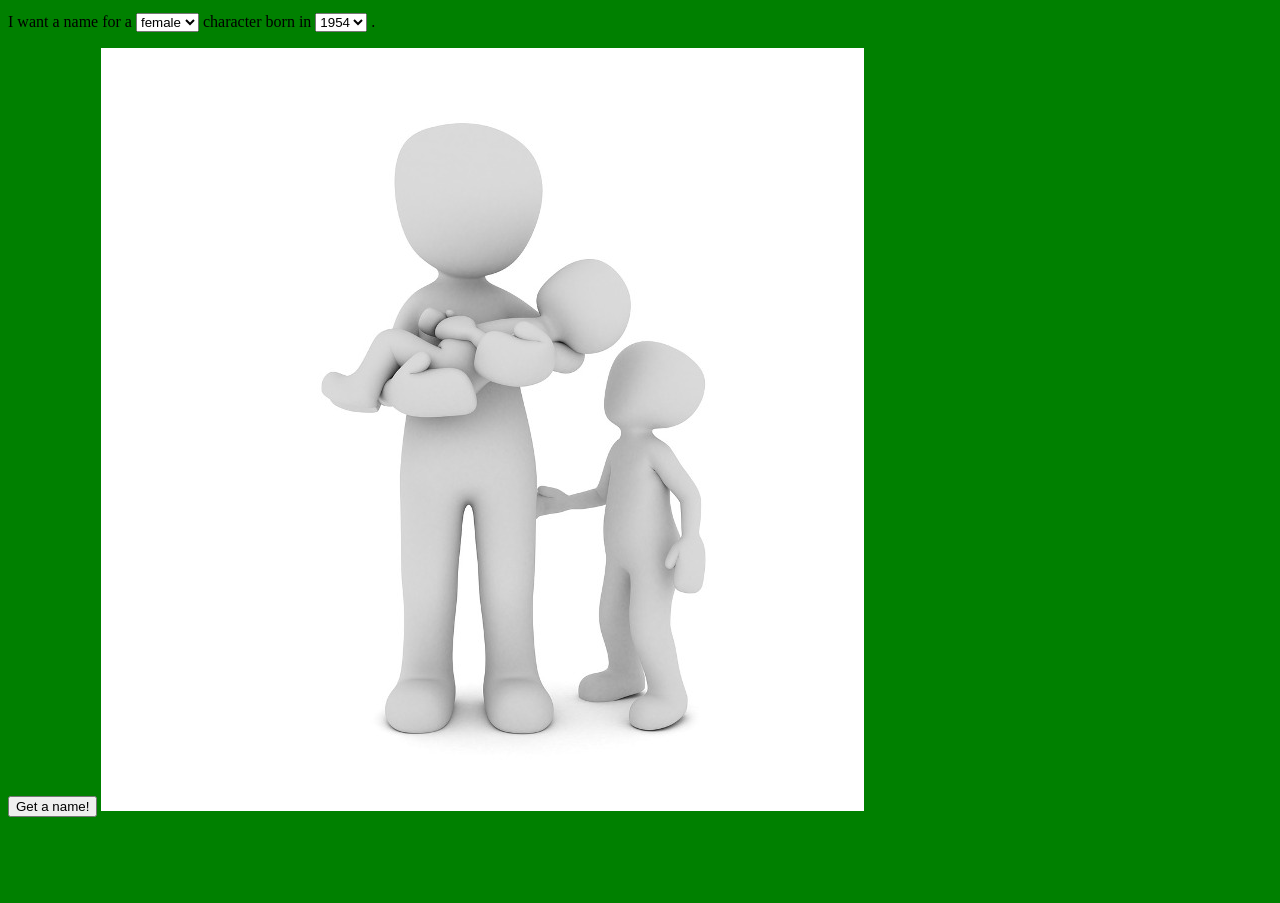
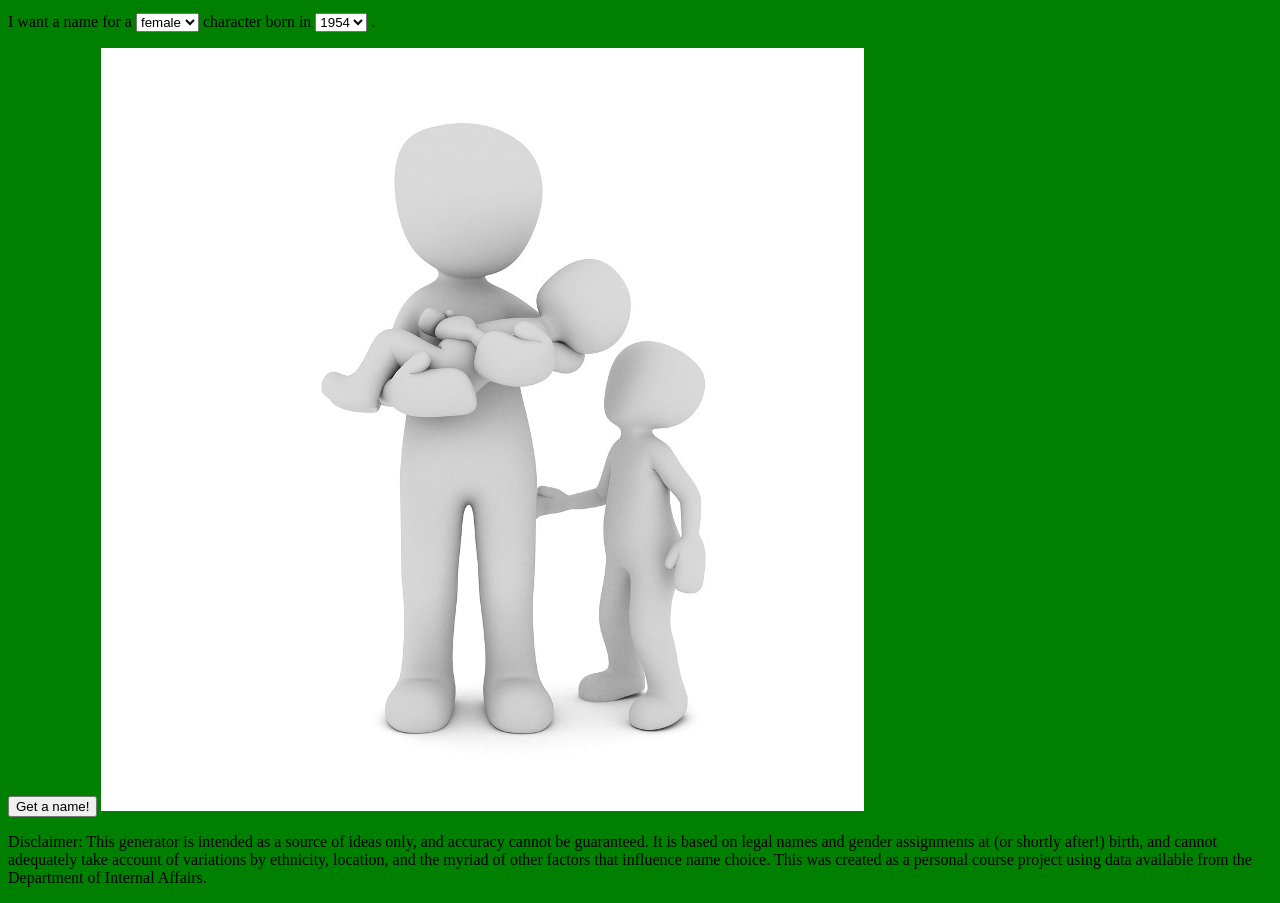
Before and after one commit to andi-crb/nz-name-generator, a plain HTML site: page client/index.html in a window 1280 px wide. Shown: the part 101-1004 px from the top of the page. Before the commit the page ends 926 px from the top, so only its background shows below. Drawn offline with nearby package versions, Linux system fonts and the light colour scheme.

Commit message:
added some text, also it's lunchtime

```diff
--- a/client/index.html
+++ b/client/index.html
@@ -81,5 +81,6 @@
     .</p>
     <button onclick="getName(year.value, gender.value)">Get a name!</button>
   <img src="./images/people.jpg">
+  <p>Disclaimer: This generator is intended as a source of ideas only, and accuracy cannot be guaranteed. It is based on legal names and gender assignments at (or shortly after!) birth, and cannot adequately take account of variations by ethnicity, location, and the myriad of other factors that influence name choice. This was created as a personal course project using data available from the Department of Internal Affairs.</p>
 </body>
 </html>
```
